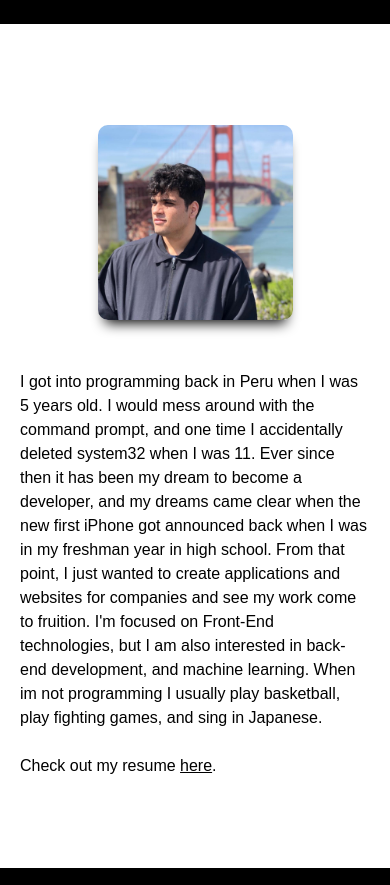
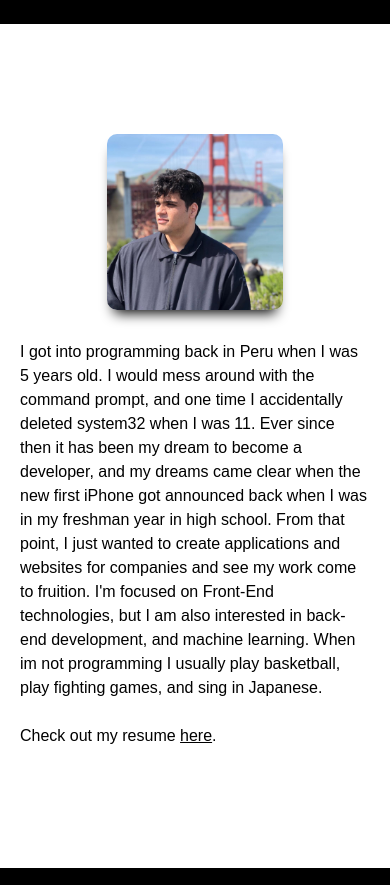
Before and after one commit to ClaudioBardales/Portfolio, a website: page index.html in a window 390 px wide. Shown: the part 820-1705 px from the top of the page. Drawn offline with Linux system fonts and the light colour scheme; a web font is replaced by a local one.

Commit message:
Modified width percent and padding on bio img

```diff
--- a/style.css
+++ b/style.css
@@ -338,9 +338,9 @@ textarea {
         align-items: center;
     }
     .bio img {
-        width: 50%;
+        width: 45%;
         height: auto;
-        margin: 30px;
+        margin: 10px;
     }
     .card {
         width: 257px;
```
